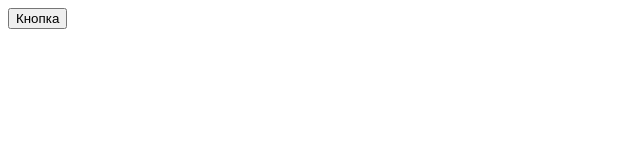
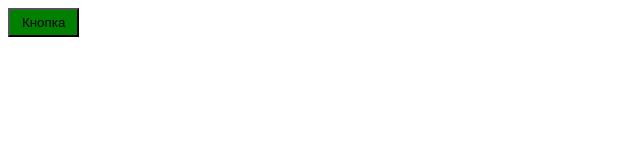
Before and after one commit to fleur221/marina_lessonGIT, a plain HTML site: page index.html in a window 1280 px wide. Shown: the whole page, without its empty margins (0-640 px from the left). Drawn offline with Linux system fonts and the light colour scheme.

Commit message:
Сделает кнопку зеленой.

```diff
--- a/index.html
+++ b/index.html
@@ -3,6 +3,7 @@
 <head>
 	<meta charset="UTF-8">
 	<title>Document</title>
+	<link rel="stylesheet" href="style.css">
 </head>
 <body>
 	<button id="btn">Кнопка</button>
--- /dev/null
+++ b/style.css
@@ -0,0 +1,4 @@
+button {
+	padding: 5px 12px;
+	background-color: green;
+}
```
